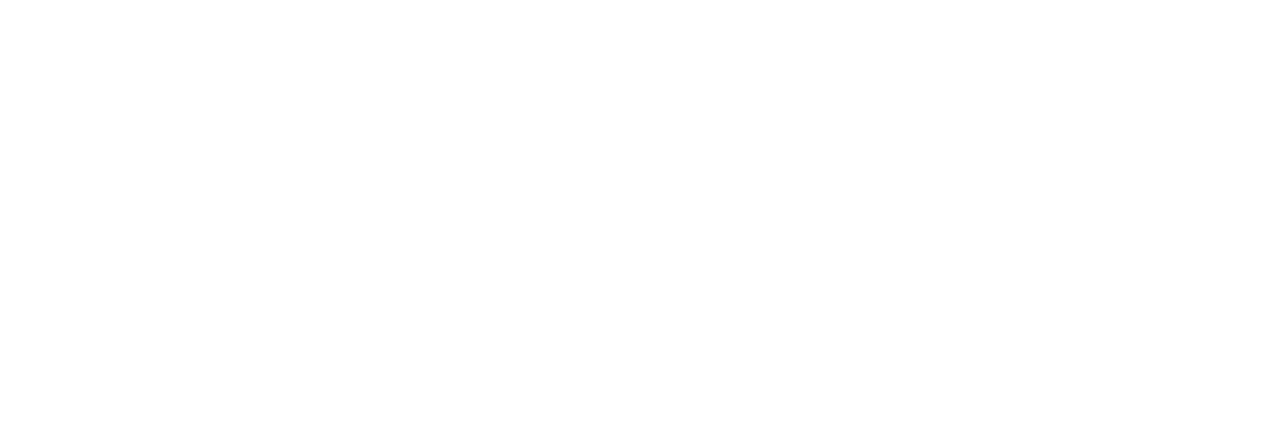
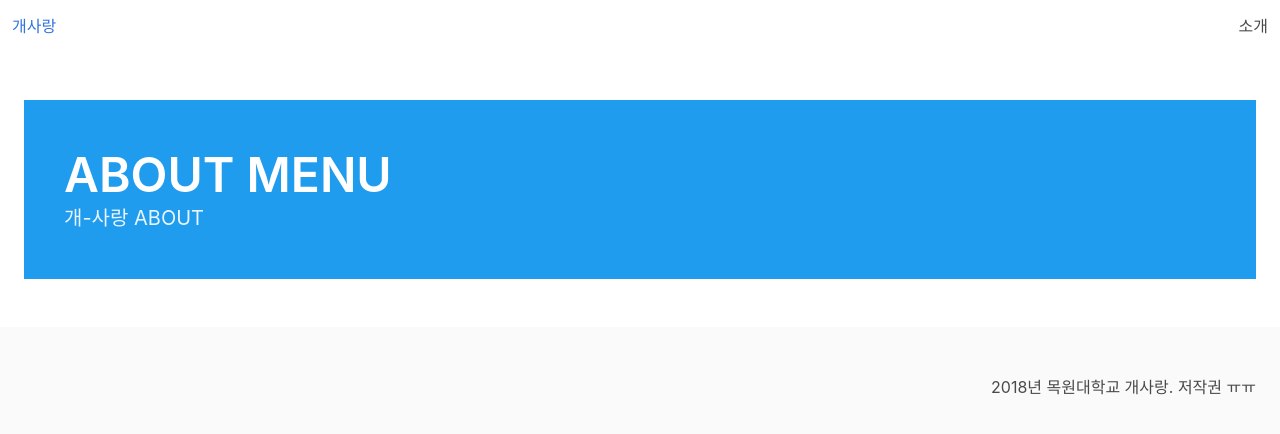
Before and after one commit to Karazuna/DogLove, a Nuxt app: page /about in a window 1280 px wide. Before the commit this address had no page. Shown: the top 434 px of the page. Built offline with nearby package versions, Linux system fonts and the light colour scheme.

Commit message:
2018-05-29, VueJS - button nuxt-link & asyncDate & table & list & navbar

```diff
--- a/layouts/default.vue
+++ b/layouts/default.vue
@@ -1,6 +1,22 @@
 <template>
   <div>
+    <nav class="navbar">
+      <div class="navbar-brand">
+        <nuxt-link to="/" class="navbar-item">개사랑</nuxt-link>
+      </div>
+      <!-- <div class="navbar-menu is-active"> is active menu fixed-->
+      <div class="navbar-menu is-active">
+        <div class="navbar-end">
+          <nuxt-link to="/about" class="navbar-item">소개</nuxt-link>
+        </div>
+      </div>
+    </nav>
     <nuxt/>
+    <footer class="footer has-text-right">
+      <p>
+        2018년 목원대학교 개사랑. 저작권 ㅠㅠ
+      </p>
+    </footer>
   </div>
 </template>
 
--- /dev/null
+++ b/pages/about.vue
@@ -0,0 +1,12 @@
+<template>
+    <section class="section">
+        <article class="hero is-info">
+            <div class="hero-body">
+                <div class="container">
+                    <h1 class="title is-1">ABOUT MENU</h1>
+                    <h2 class="subtitle">개-사랑 ABOUT</h2>
+                </div>
+            </div>
+        </article>
+    </section>
+</template>
```
Also changed, not shown: 1 other file (tests, documents, lock files or other folders).
